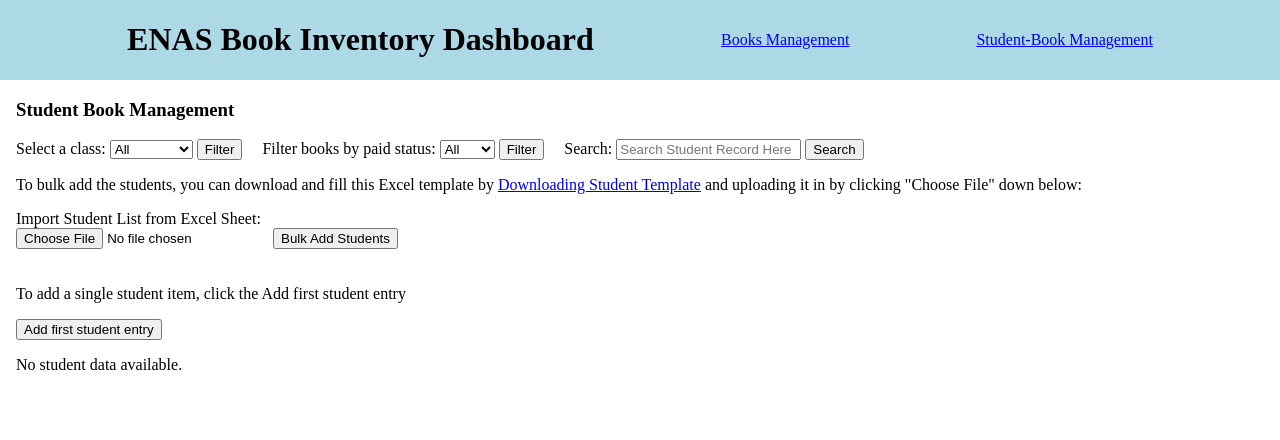
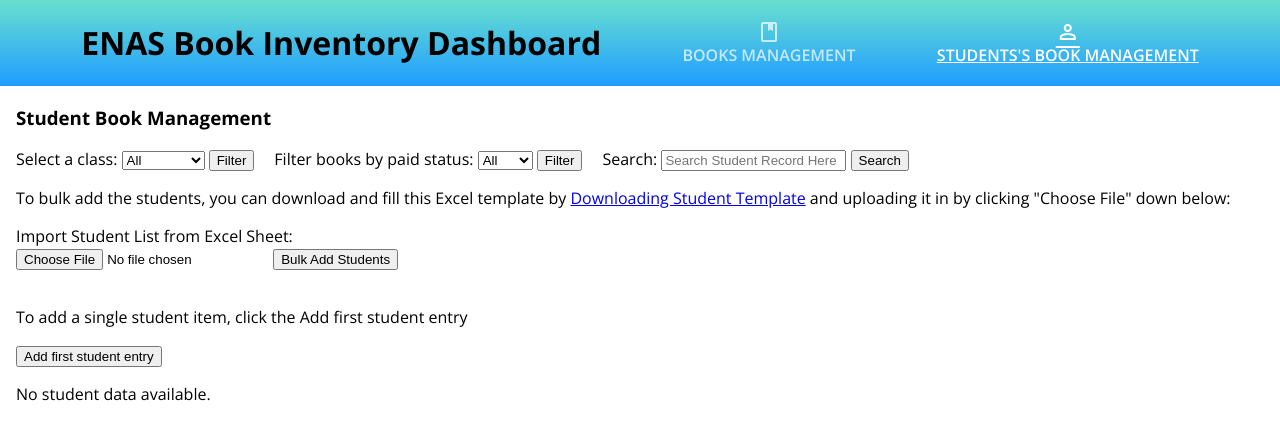
Before and after one commit to AbenaAmo13/inventory, a Django app: page /students/students_book in a window 1280 px wide. Shown: the top 440 px of the page. Run offline with Django 4.2, Linux system fonts and the light colour scheme; data that the repository does not hold is empty.

Commit message:
style: :lipstick: Styling the application

```diff
--- a/enasInventory/static/css/styles.css
+++ b/enasInventory/static/css/styles.css
@@ -11,6 +11,7 @@
 
 html,body{
     margin: auto;
+    font-family: 'Open Sans', sans-serif;
 }
 
 .login_body{
@@ -35,7 +36,39 @@ html,body{
   display: flex;
   justify-content: space-evenly;
   align-items: center;
-    background-color: lightblue;
+  background: linear-gradient(to top, #209cff 0%, #68e0cf 100%);
+    /*background-color: lightblue;*/
+  /*background: linear-gradient(to bottom, #B0E0E6, #87CEEB);*/
+}
+
+.header a {
+  color: #FFFFFF; /* White font color for links */
+  text-decoration: none; /* Remove underline by default */
+  transition: color 0.3s; /* Smooth transition for color change */
+}
+
+/* For active header links */
+.header a:hover {
+  color: #A8F2E8; /* Light teal for active links */
+}
+
+/* For inactive header links */
+
+
+
+.tabs_links{
+    display: flex;
+    flex-direction: column;
+    align-items: center;
+    text-decoration: none;
+    font-weight: 600;
+    color: #A8F2E8; /* Light teal for inactive links */
+    opacity: 0.7; /* Reduce opacity to visually indicate inactivity */
+}
+
+.active_link{
+  opacity: 1;
+  text-decoration: underline !important;
 
 }
 
--- a/enasInventory/static/javascript/student-index.js
+++ b/enasInventory/static/javascript/student-index.js
@@ -347,3 +347,11 @@ if(add_student_entry){
 
     })
 }
+
+let currentPage = window.location.href
+if (currentPage.includes('students')) {
+    let books_active = document.getElementsByClassName('tabs_links')[0]
+    books_active.classList.remove('active_link')
+    let student_active = document.getElementsByClassName('tabs_links')[1]
+    student_active.classList.add('active_link')
+}
--- a/templates/dashboard.html
+++ b/templates/dashboard.html
@@ -4,7 +4,12 @@
 <head>
     <meta charset="UTF-8">
     <title>Title</title>
+    <link rel="preconnect" href="https://fonts.googleapis.com">
+    <link rel="preconnect" href="https://fonts.gstatic.com" crossorigin>
+    <link rel="stylesheet" href="https://fonts.googleapis.com/css2?family=Open+Sans:wght@300;400;600;700&display=swap">
     <link rel="stylesheet" href="{% static 'css/styles.css' %}">
+    <link rel="stylesheet" href="https://fonts.googleapis.com/css2?family=Material+Symbols+Outlined:opsz,wght,FILL,GRAD@48,400,0,0" />
+    <link rel="stylesheet" href="https://cdnjs.cloudflare.com/ajax/libs/font-awesome/6.4.2/css/all.min.css">
     <script src = "{% static 'javascript/index.js' %}" defer></script>
     <script src="https://cdn.jsdelivr.net/npm/js-cookie@3.0.5/dist/js.cookie.min.js"></script>
     <script src="https://cdnjs.cloudflare.com/ajax/libs/jspdf/2.4.0/jspdf.umd.min.js" defer></script>
--- a/templates/header.html
+++ b/templates/header.html
@@ -1,5 +1,15 @@
 <div class="header">
     <h1>ENAS Book Inventory Dashboard</h1>
-    <a href="/books/dashboard">Books Management</a>
-    <a href="/students/students_book">Student-Book Management</a>
+    <a href="/books/dashboard" class="tabs_links">
+        <span class="material-symbols-outlined">
+            book
+        </span>
+        BOOKS MANAGEMENT
+    </a>
+    <a href="/students/students_book" class="tabs_links ">
+        <span class="material-symbols-outlined">
+            person
+            </span>
+       STUDENTS'S BOOK MANAGEMENT
+    </a>
 </div>
--- a/templates/students-book.html
+++ b/templates/students-book.html
@@ -5,6 +5,8 @@
     <meta charset="UTF-8">
     <title>Title</title>
     <link rel="stylesheet" href="{% static 'css/styles.css' %}">
+    <link rel="stylesheet" href="https://fonts.googleapis.com/css2?family=Open+Sans:wght@300;400;600;700&display=swap">
+    <link rel="stylesheet" href="https://fonts.googleapis.com/css2?family=Material+Symbols+Outlined:opsz,wght,FILL,GRAD@48,400,0,0" />
     <script src = "{% static 'javascript/student-index.js' %}" defer></script>
     <script src="https://cdn.jsdelivr.net/npm/js-cookie@3.0.5/dist/js.cookie.min.js"></script>
 </head>
```
Also changed, not shown: enasInventory/static/javascript/index.js (+77 -69 lines).
